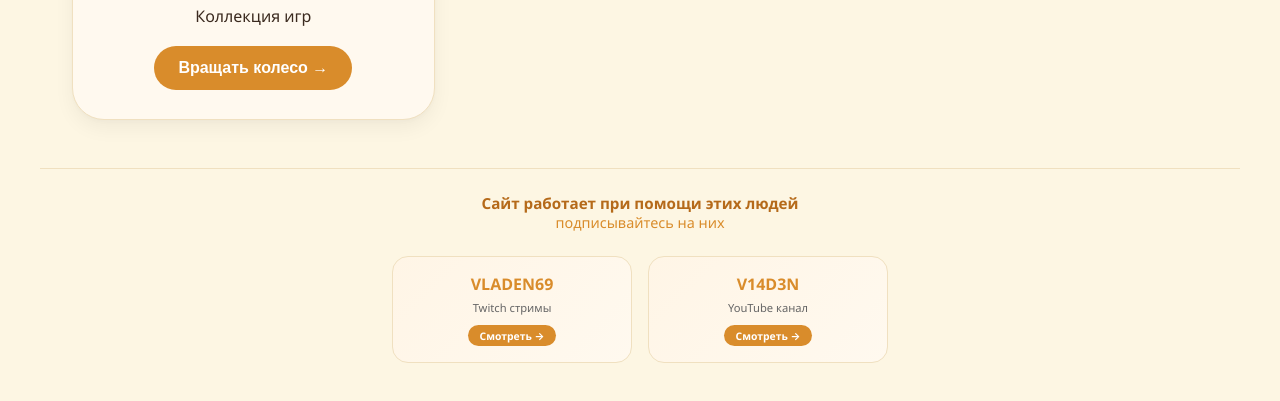
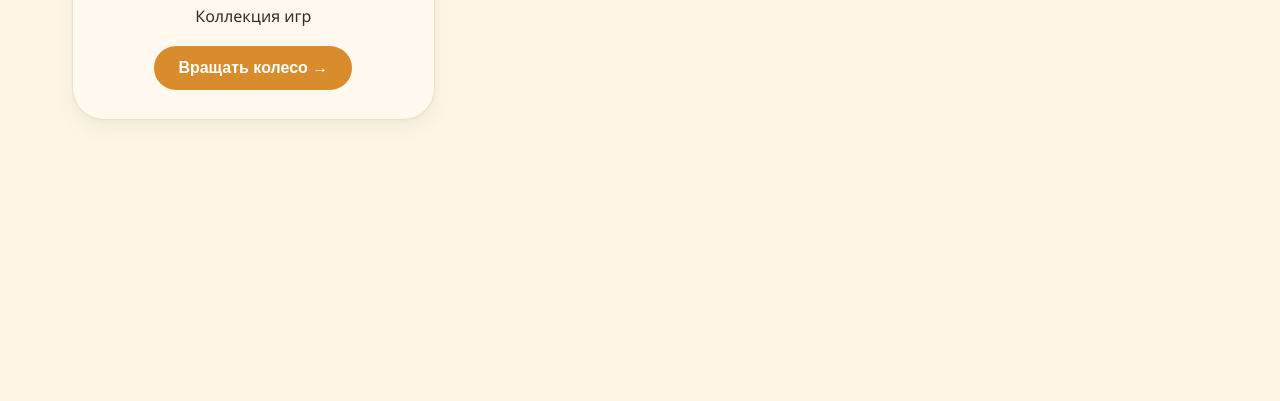
Before and after one commit to HieGu/-, a website: page index.html in a window 1280 px wide. Shown: the part 1228-1629 px from the top of the page. After the commit the page ends 1412 px from the top, so only its background shows below. Drawn offline with Linux system fonts and the light colour scheme.

Commit message:
Add files via upload

```diff
--- a/index.html
+++ b/index.html
@@ -90,38 +90,6 @@
         </main>
     </div>
 
-    <!-- Реклама внизу -->
-    <div class="bottom-ads">
-        <div class="ads-header">
-            <p>Сайт работает при помощи этих людей</p>
-            <p>подписывайтесь на них</p>
-        </div>
-        <div class="ads-container">
-            <div class="ad-fixed">
-                <a href="https://www.twitch.tv/vladen69" target="_blank" class="ad-link">
-                    <div class="ad-content">
-                        <div class="ad-text">
-                            <h4>VLADEN69</h4>
-                            <p>Twitch стримы</p>
-                            <span class="ad-button">Смотреть →</span>
-                        </div>
-                    </div>
-                </a>
-            </div>
-            <div class="ad-fixed">
-                <a href="https://www.youtube.com/@v14d3n" target="_blank" class="ad-link">
-                    <div class="ad-content">
-                        <div class="ad-text">
-                            <h4>V14D3N</h4>
-                            <p>YouTube канал</p>
-                            <span class="ad-button">Смотреть →</span>
-                        </div>
-                    </div>
-                </a>
-            </div>
-        </div>
-    </div>
-
     <style>
         .main-layout {
             max-width: 1200px;
@@ -147,102 +115,9 @@
             transform: translateY(-2px);
         }
 
-        /* Реклама внизу */
-        .bottom-ads {
-            max-width: 1200px;
-            margin: 0 auto;
-            padding: 1rem 2rem 2rem 2rem;
-            border-top: 1px solid #f0e0c0;
-            margin-top: 1rem;
-        }
-
-        .ads-header {
-            text-align: center;
-            margin-bottom: 1rem;
-            padding: 0.5rem;
-        }
-
-        .ads-header p {
-            color: #d98c2b;
-            font-size: 0.9rem;
-            margin: 0;
-        }
-
-        .ads-header p:first-child {
-            font-weight: bold;
-            color: #b56a1a;
-            font-size: 0.95rem;
-        }
-
-        .ads-container {
-            display: flex;
-            justify-content: center;
-            gap: 1rem;
-            flex-wrap: wrap;
-        }
-
-        .ad-fixed {
-            background: linear-gradient(135deg, #fff5e6, #fff9ef);
-            border: 1px solid #f0e0c0;
-            border-radius: 1rem;
-            transition: all 0.3s ease;
-            width: 240px;
-        }
-
-        .ad-fixed:hover {
-            transform: translateY(-4px);
-            border-color: #d98c2b;
-            box-shadow: 0 10px 20px rgba(0,0,0,0.1);
-        }
-
-        .ad-link {
-            text-decoration: none;
-            color: inherit;
-            display: block;
-            padding: 1rem;
-        }
-
-        .ad-content {
-            text-align: center;
-        }
-
-        .ad-text h4 {
-            color: #d98c2b;
-            margin-bottom: 0.3rem;
-            font-size: 1rem;
-        }
-
-        .ad-text p {
-            color: #666;
-            font-size: 0.7rem;
-            margin-bottom: 0.5rem;
-        }
-
-        .ad-button {
-            display: inline-block;
-            background: #d98c2b;
-            color: white;
-            padding: 0.2rem 0.7rem;
-            border-radius: 2rem;
-            font-size: 0.65rem;
-            font-weight: bold;
-            transition: background 0.2s;
-        }
-
-        .ad-link:hover .ad-button {
-            background: #b56a1a;
-        }
-
         @media (max-width: 700px) {
             .main-layout {
                 padding: 1rem;
-            }
-            .bottom-ads {
-                padding: 1rem;
-            }
-            .ad-fixed {
-                width: 100%;
-                max-width: 280px;
             }
         }
     </style>
```
